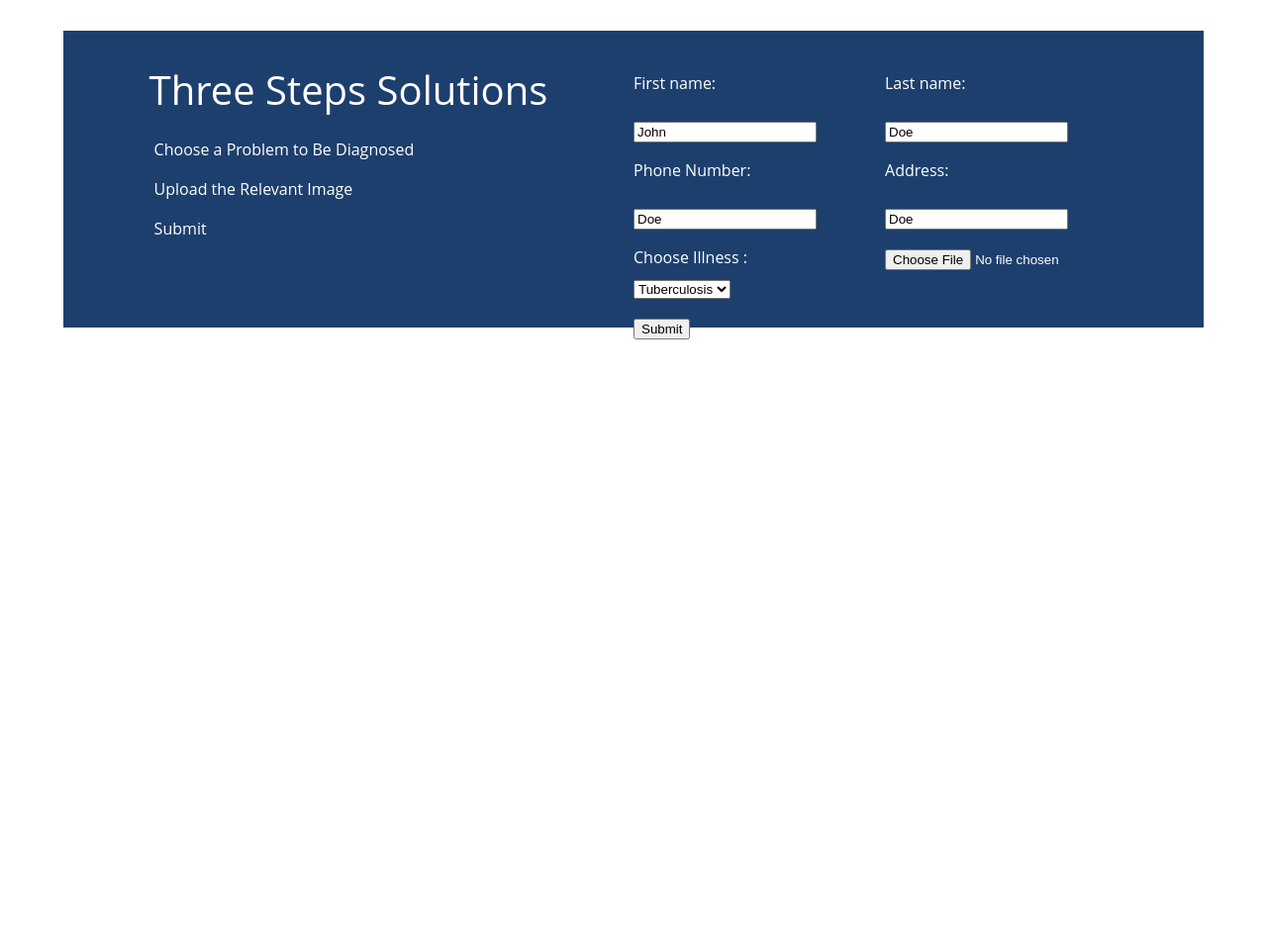
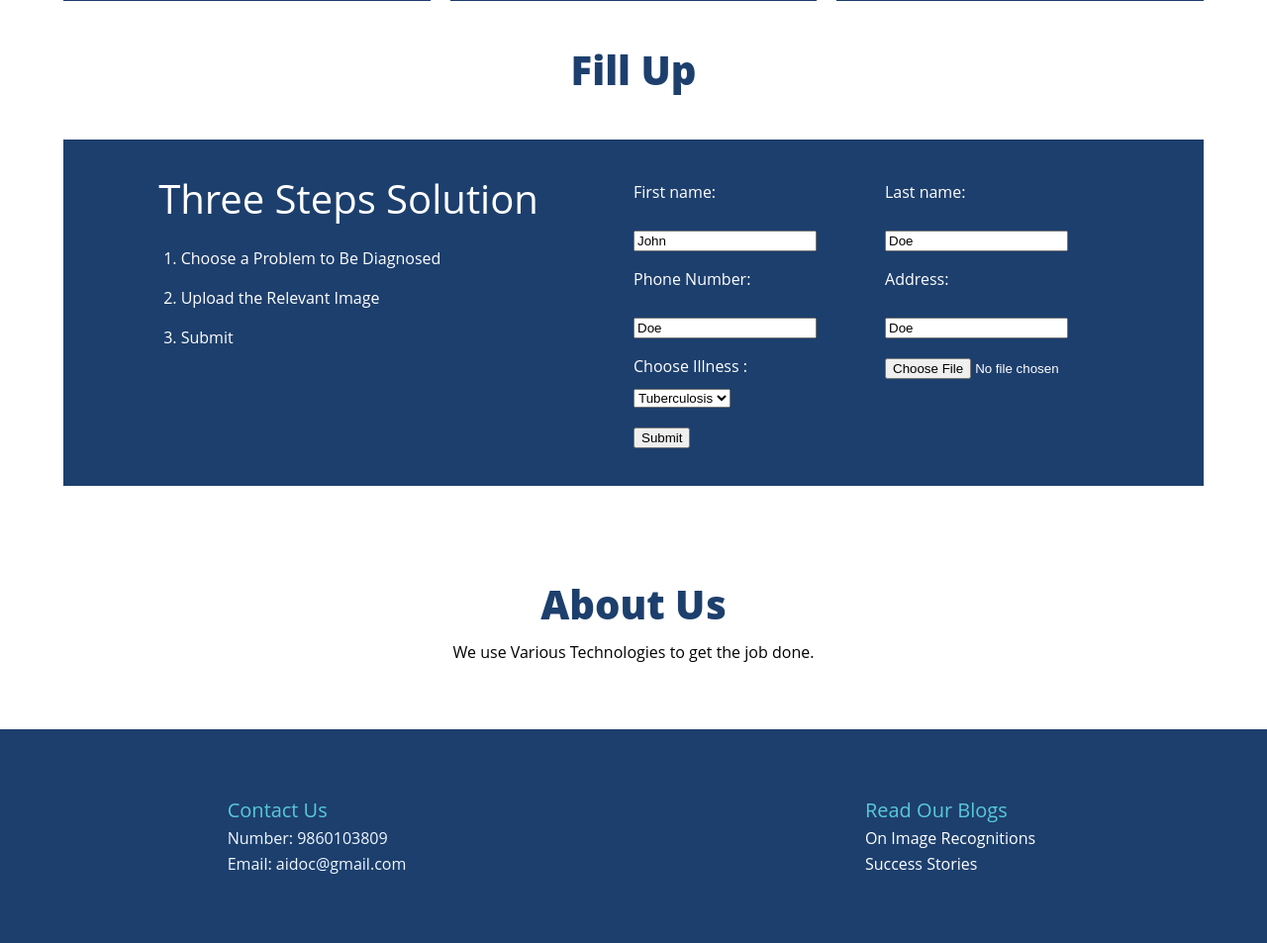
Before and after one commit to pallavi-2/Hackathon, a Flask app: page / in a window 1280 px wide. Shown: the part 1129-2082 px from the top of the page at 99% size. Before the commit the page ends 1472 px from the top, so only its background shows below. Run offline with Flask 2, Linux system fonts and the light colour scheme.

Commit message:
Design completed

```diff
--- a/static/css/index.css
+++ b/static/css/index.css
@@ -362,7 +362,7 @@ body {
     background-color: #1d3f6d;
     color: white;
     width: 90%;
-    height: 300px;
+    height: 350px;
     margin: auto;
     margin-top: 50px;
     display: grid;
@@ -451,6 +451,16 @@ body {
     /* text-align: center; */
 }
 
+
+#section-form {
+    text-align: center;
+    font-size: 40px;
+    font-weight: 800;
+    width: 90%;
+    margin: auto;
+    color: #1d3f6d
+}
+
 /* Submission Section Design */
 
 
@@ -461,5 +471,76 @@ body {
 
 }
 
+/* Submission Section Ends Here */
 
-/* Submission Section Ends Here */
+/* About Us Starts Here */
+
+#about-us {
+    padding-top: 100px;
+    width: 90%;
+    margin: auto;
+    text-align: center;
+    padding-bottom: 70px;
+}
+
+#about-us h2 {
+    padding-bottom: 20px;
+    font-size: 40px;
+    font-weight: 800;
+    color: #1d3f6d;
+}
+
+
+/* Footer Starts Here */
+#footer {
+    display: grid;
+    grid-template-columns: repeat(2, 1fr);
+    grid-template-rows: repeat(3, 1fr);
+    /* grid-auto-rows: 100px; */
+    background-color: #1d3f6d;
+    color: aliceblue;
+}
+
+#footer #contact-us {
+    grid-row: 2;
+    grid-column: 1;
+    display: flex;
+    justify-content: center;
+    vertical-align: center;
+}
+
+#footer #read-blogs {
+    grid-row: 2;
+    grid-column: 2;
+    display: flex;
+    justify-content: center;
+    vertical-align: center;
+}
+
+#footer ul a {
+    text-decoration: none;
+    color: white;
+}
+
+#read-blogs ul a {
+    text-decoration: none;
+}
+
+#read-blogs ul li a:hover,
+#contact-us ul li a:hover {
+    transition: 0.5s ease;
+    color: #04AA6D;
+}
+
+#footer #read-blogs ul li,
+#contact-us ul li {
+    list-style-type: none;
+    padding-top: 10px;
+}
+
+
+#contact-us ul h2,
+#read-blogs ul h2 {
+    font-size: 20px;
+    color: #59c9d7;
+}
--- a/templates/index.html
+++ b/templates/index.html
@@ -22,9 +22,11 @@
             <div class='first_image'>
                 <img src='../static/images/ai-image.png'>
             </div>
-            <div>
-                <h2> Welcome To AiDOC</h2>
-                <p> Revolutionizing healthcare with cutting-edge image recognition technology</p>
+            <div class="text">
+                <h2>
+                    Welcome To <span> AiDOC</span>
+                </h2>
+                <p> Revolutionizing healthcare with image recognition technology</p>
             </div>
         </section>
 
@@ -38,33 +40,41 @@
 
             <div class='card1 card'>
                 <div class='brain'>
-                    <a href="#">
-                        <h2> Diagnose Brain Cancer</h2>
-                    </a>
+
                 </div>
+                <a href="#section-form">
+                    <h2> Diagnose Brain Cancer</h2>
+                </a>
+
 
                 <!-- This Submission si for Brain -->
 
 
 
             </div>
-            <!-- This submission is for Tuberculosis -->
+            <!-- This Card is for Tuberculosis -->
             <div class='card2 card'>
                 <div class='tuberculosis'>
-                    <a href="#">
-                        <h2> Diagnose Tuberculosis</h2>
-                    </a>
+
+
                 </div>
+                <a href="#section-form">
+                    <h2> Diagnose Tuberculosis</h2>
+                </a>
+
 
 
             </div>
             <!-- Thus Submission is for Cancer -->
             <div class='card3 card'>
                 <div class='cancer'>
-                    <a href="#">
-                        <h2> Diagnose Cancer</h2>
-                    </a>
+
+
                 </div>
+                <a href="#section-form">
+                    <h2> Diagnose Cancer</h2>
+                </a>
+
 
 
             </div>
@@ -72,16 +82,20 @@
         </section>
 
 
+        <!-- This is the Section that Requires Backend -->
+        <h2 id="section-form">Fill Up</h2>
         <section id="submission-section">
+
+
 
             <div id="submit-illness">
                 <div>
 
-                    <h2> Three Steps Solutions </h2>
+                    <h2> Three Steps Solution </h2>
                     <ul>
-                        <li> Choose a Problem to Be Diagnosed </li>
-                        <li> Upload the Relevant Image </li>
-                        <li> Submit </li>
+                        <li> 1. Choose a Problem to Be Diagnosed </li>
+                        <li> 2. Upload the Relevant Image </li>
+                        <li> 3. Submit </li>
                     </ul>
                 </div>
             </div>
@@ -138,7 +152,41 @@
 
 
         </section>
+        <section id='about-us'>
+            <h2> About Us</h2>
+            <div class='description'>
+                We use Various Technologies to get the job done.
+            </div>
 
+        </section>
+
+
+        <footer id='footer'>
+
+            <div id='contact-us'>
+                <ul>
+                    <h2>Contact Us</h2>
+
+                    <li> Number: 9860103809 </li>
+                    <li> Email: aidoc@gmail.com</li>
+                </ul>
+            </div>
+
+            <div id="read-blogs">
+                <ul>
+                    <h2> Read Our Blogs</h2>
+
+                    <li> <a href='#'>On Image Recognitions</a></li>
+                    <li><a href='#'>Success Stories</a></li>
+                </ul>
+
+
+
+            </div>
+
+
+
+        </footer>
     </body>
 
 </html>
```
